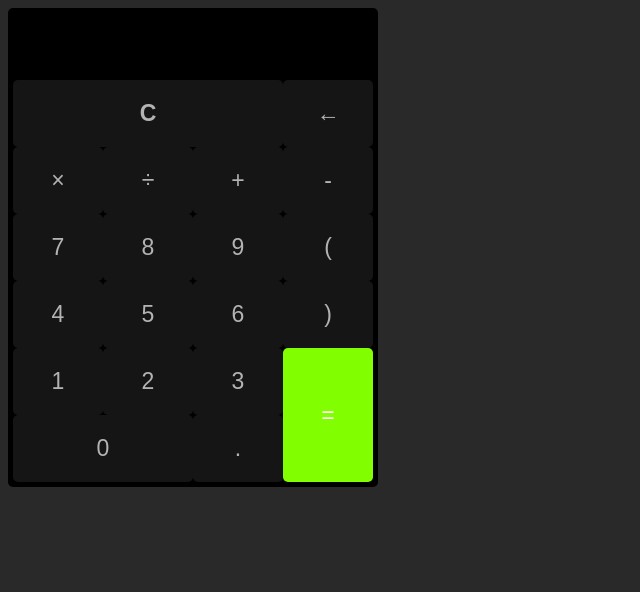
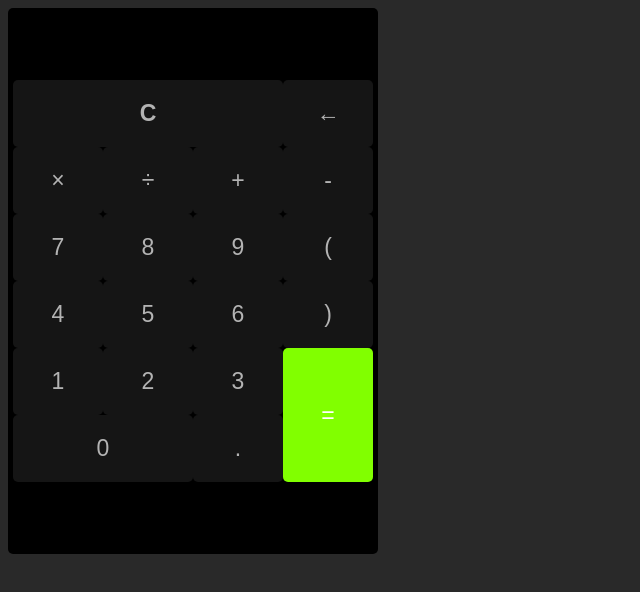
Before and after one commit to TIMATTI/calc_tim, a plain HTML site: page index.html in a window 1280 px wide. Shown: the whole page, without its empty margins (0-640 px from the left). Drawn offline with Linux system fonts and the light colour scheme.

Commit message:
Update index.css

```diff
--- a/index.css
+++ b/index.css
@@ -7,7 +7,7 @@ body {
 .container_button {
 	display: grid;
 	grid-template-columns: repeat(4, 1fr);
-	grid-template-rows: repeat(7, 1fr);
+	grid-template-rows: repeat(8, 1fr);
 	background-color: #000;
 	padding: 5px;
 	border-radius: 5px;
```
